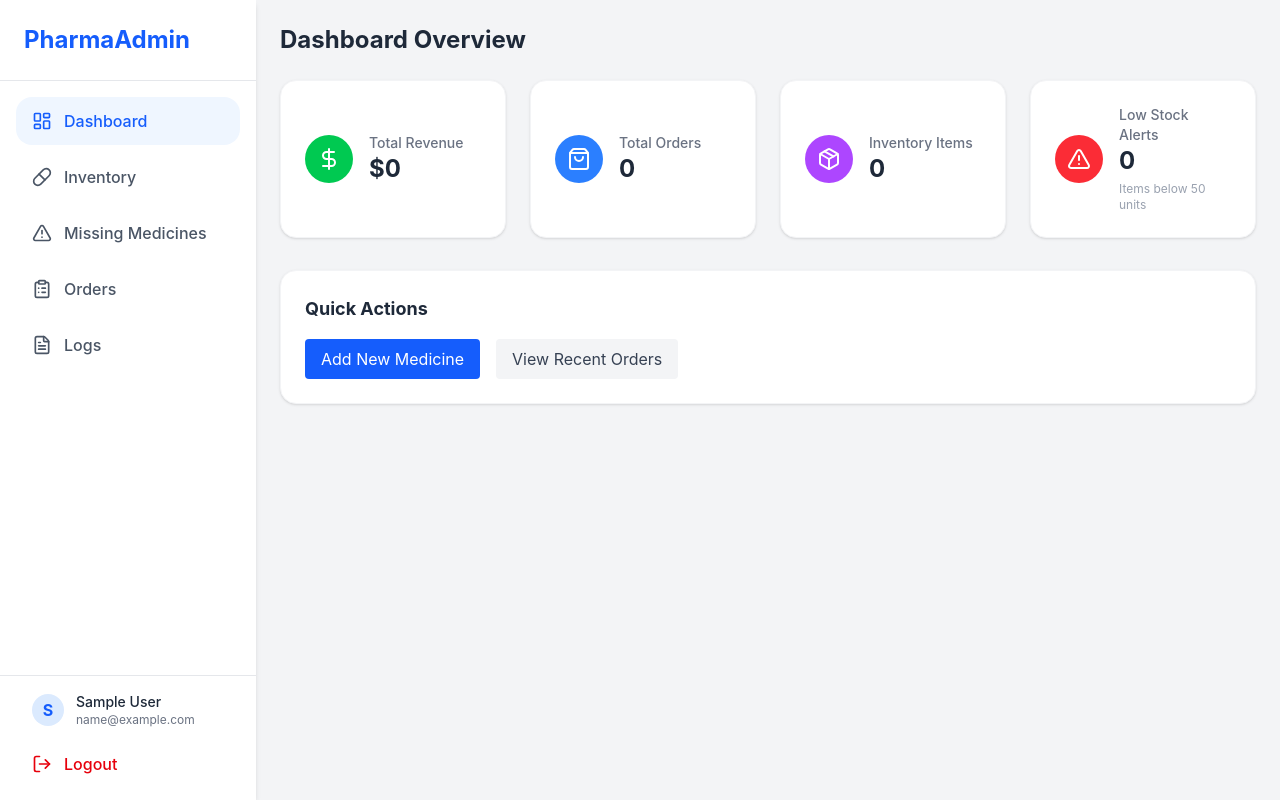
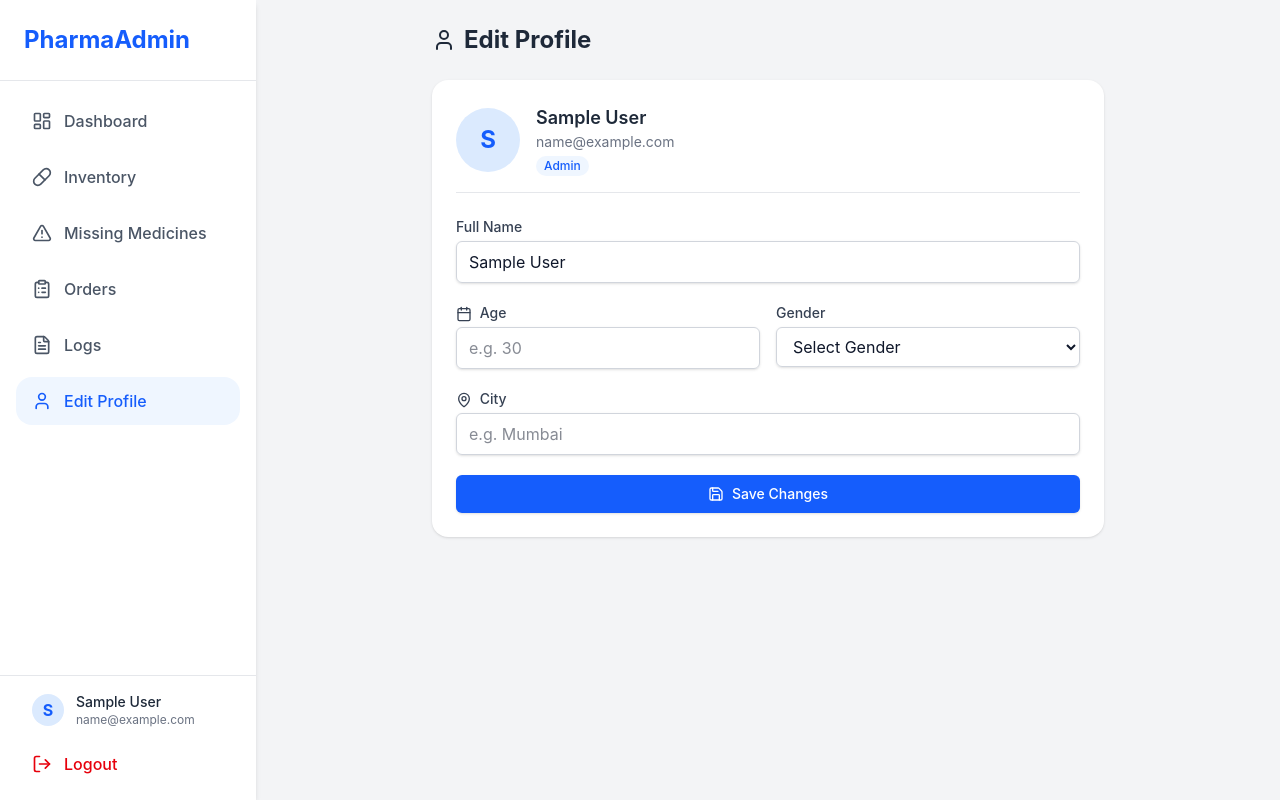
Before and after one commit to Dipak-sahani/hackfusion3-website-frontend, a React (Vite) app: page /edit-profile in a window 1280 px wide. Before the commit this address led to /dashboard. Built offline with nearby package versions, Linux system fonts and the light colour scheme; no server answers; sample sign-in values are in the browser's storage.

Commit message:
feat: add Edit Profile page for admin and doctor in sidebar

```diff
--- a/src/App.jsx
+++ b/src/App.jsx
@@ -19,6 +19,7 @@ import MissingMedicines from './pages/MissingMedicines';
 import DoctorDashboard from './components/doctor/DoctorDashboard';
 import Availability from './components/doctor/Availability';
 import Consultation from './components/doctor/Consultation';
+import EditProfile from './pages/EditProfile';
 
 const ProtectedRoute = ({ children }) => {
   const { isAuthenticated } = useAuthStore();
@@ -60,6 +61,7 @@ function App() {
           <Route path="/orders" element={<Orders />} />
           <Route path="/logs" element={<Logs />} />
           <Route path="/admin-review" element={<ManualReviewPanel />} />
+          <Route path="/edit-profile" element={<EditProfile />} />
         </Route>
 
         <Route element={<RoleProtectedRoute allowedRoles={['doctor']}><Layout /></RoleProtectedRoute>}>
@@ -68,6 +70,7 @@ function App() {
           <Route path="/availability" element={<Availability />} />
           <Route path="/consultation" element={<Consultation />} />
           <Route path="/manual-review" element={<ManualReviewPanel />} />
+          <Route path="/edit-profile" element={<EditProfile />} />
         </Route>
 
         <Route path="*" element={<Navigate to="/dashboard" />} />
--- a/src/components/Layout.jsx
+++ b/src/components/Layout.jsx
@@ -18,12 +18,14 @@ const Layout = () => {
         { path: '/availability', label: 'Availability', icon: Calendar },
         { path: '/consultation', label: 'Consultation', icon: Video },
         { path: '/manual-review', label: 'Prescription Review', icon: FileText },
+        { path: '/edit-profile', label: 'Edit Profile', icon: User },
     ] : [
         { path: '/dashboard', label: 'Dashboard', icon: LayoutDashboard },
         { path: '/inventory', label: 'Inventory', icon: Pill },
         { path: '/missing-medicines', label: 'Missing Medicines', icon: AlertTriangle },
         { path: '/orders', label: 'Orders', icon: ClipboardList },
         { path: '/logs', label: 'Logs', icon: FileText },
+        { path: '/edit-profile', label: 'Edit Profile', icon: User },
     ];
 
     return (
--- /dev/null
+++ b/src/pages/EditProfile.jsx
@@ -0,0 +1,145 @@
+import React, { useState } from 'react';
+import useAuthStore from '../context/useAuthStore';
+import { authAPI } from '../services/api';
+import { User, Save, MapPin, Calendar } from 'lucide-react';
+
+const EditProfile = () => {
+    const { user } = useAuthStore();
+
+    const [name, setName] = useState(user?.name || '');
+    const [age, setAge] = useState(user?.age || '');
+    const [gender, setGender] = useState(user?.gender || '');
+    const [city, setCity] = useState(user?.city || '');
+    const [loading, setLoading] = useState(false);
+    const [message, setMessage] = useState({ type: '', text: '' });
+
+    const handleSubmit = async (e) => {
+        e.preventDefault();
+        setMessage({ type: '', text: '' });
+
+        if (!name.trim()) {
+            setMessage({ type: 'error', text: 'Name cannot be empty.' });
+            return;
+        }
+
+        setLoading(true);
+        try {
+            const payload = { name: name.trim() };
+            if (age) payload.age = Number(age);
+            if (gender) payload.gender = gender;
+            if (city) payload.city = city.trim();
+
+            const response = await authAPI.updateProfile(payload);
+            const updatedUser = response.data;
+
+            // Update local storage
+            const stored = JSON.parse(localStorage.getItem('adminUser') || '{}');
+            const merged = { ...stored, ...updatedUser };
+            localStorage.setItem('adminUser', JSON.stringify(merged));
+
+            // Update zustand store
+            useAuthStore.setState({ user: merged });
+
+            setMessage({ type: 'success', text: 'Profile updated successfully! ✅' });
+        } catch (error) {
+            setMessage({ type: 'error', text: error.response?.data?.message || 'Failed to update profile.' });
+        } finally {
+            setLoading(false);
+        }
+    };
+
+    return (
+        <div className="max-w-2xl mx-auto">
+            <h2 className="text-2xl font-bold text-gray-800 mb-6 flex items-center gap-2">
+                <User className="w-6 h-6" />
+                Edit Profile
+            </h2>
+
+            {message.text && (
+                <div className={`p-3 mb-4 rounded-lg text-sm ${message.type === 'error' ? 'bg-red-100 text-red-700' : 'bg-green-100 text-green-700'}`}>
+                    {message.text}
+                </div>
+            )}
+
+            <div className="bg-white rounded-lg shadow-sm p-6">
+                <div className="flex items-center mb-6 pb-4 border-b border-gray-200">
+                    <div className="w-16 h-16 rounded-full bg-blue-100 flex items-center justify-center text-blue-600 text-2xl font-bold mr-4">
+                        {user?.name?.charAt(0) || 'U'}
+                    </div>
+                    <div>
+                        <p className="font-semibold text-gray-800 text-lg">{user?.name}</p>
+                        <p className="text-gray-500 text-sm">{user?.email}</p>
+                        <span className="inline-block mt-1 text-xs font-medium px-2 py-0.5 rounded-full bg-blue-50 text-blue-600 capitalize">{user?.role}</span>
+                    </div>
+                </div>
+
+                <form onSubmit={handleSubmit} className="space-y-5">
+                    <div>
+                        <label className="block text-sm font-medium text-gray-700 mb-1">Full Name</label>
+                        <input
+                            type="text"
+                            value={name}
+                            onChange={(e) => setName(e.target.value)}
+                            className="w-full px-3 py-2 border border-gray-300 rounded-md shadow-sm focus:outline-none focus:ring-blue-500 focus:border-blue-500"
+                            placeholder="Your name"
+                        />
+                    </div>
+
+                    <div className="grid grid-cols-2 gap-4">
+                        <div>
+                            <label className="block text-sm font-medium text-gray-700 mb-1">
+                                <Calendar className="w-4 h-4 inline mr-1" /> Age
+                            </label>
+                            <input
+                                type="number"
+                                value={age}
+                                onChange={(e) => setAge(e.target.value)}
+                                className="w-full px-3 py-2 border border-gray-300 rounded-md shadow-sm focus:outline-none focus:ring-blue-500 focus:border-blue-500"
+                                placeholder="e.g. 30"
+                                min="1"
+                                max="120"
+                            />
+                        </div>
+                        <div>
+                            <label className="block text-sm font-medium text-gray-700 mb-1">Gender</label>
+                            <select
+                                value={gender}
+                                onChange={(e) => setGender(e.target.value)}
+                                className="w-full px-3 py-2 border border-gray-300 rounded-md shadow-sm focus:outline-none focus:ring-blue-500 focus:border-blue-500"
+                            >
+                                <option value="">Select Gender</option>
+                                <option value="Male">Male</option>
+                                <option value="Female">Female</option>
+                                <option value="Other">Other</option>
+                            </select>
+                        </div>
+                    </div>
+
+                    <div>
+                        <label className="block text-sm font-medium text-gray-700 mb-1">
+                            <MapPin className="w-4 h-4 inline mr-1" /> City
+                        </label>
+                        <input
+                            type="text"
+                            value={city}
+                            onChange={(e) => setCity(e.target.value)}
+                            className="w-full px-3 py-2 border border-gray-300 rounded-md shadow-sm focus:outline-none focus:ring-blue-500 focus:border-blue-500"
+                            placeholder="e.g. Mumbai"
+                        />
+                    </div>
+
+                    <button
+                        type="submit"
+                        disabled={loading}
+                        className={`w-full flex items-center justify-center gap-2 py-2 px-4 border border-transparent rounded-md shadow-sm text-sm font-medium text-white bg-blue-600 hover:bg-blue-700 focus:outline-none focus:ring-2 focus:ring-offset-2 focus:ring-blue-500 ${loading ? 'opacity-50 cursor-not-allowed' : ''}`}
+                    >
+                        <Save className="w-4 h-4" />
+                        {loading ? 'Saving...' : 'Save Changes'}
+                    </button>
+                </form>
+            </div>
+        </div>
+    );
+};
+
+export default EditProfile;
--- a/src/services/api.js
+++ b/src/services/api.js
@@ -48,6 +48,7 @@ export const authAPI = {
     register: (userData) => api.post('auth/register', userData),
     doctorLogin: (credentials) => api.post('auth/login', credentials),
     doctorRegister: (userData) => api.post('auth/register', { ...userData, role: 'doctor' }),
+    updateProfile: (data) => api.put('auth/profile', data),
 };
 
 export const doctorAPI = {
```
